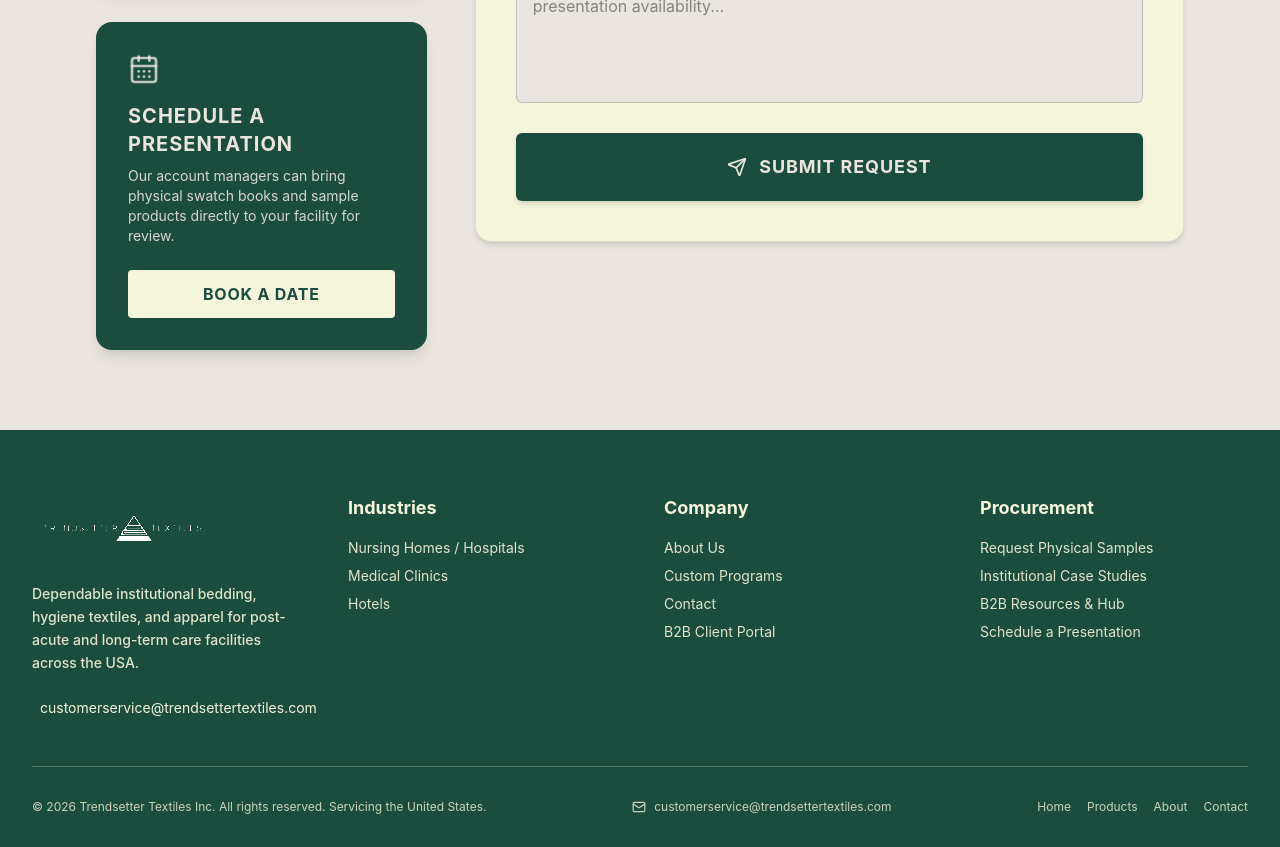
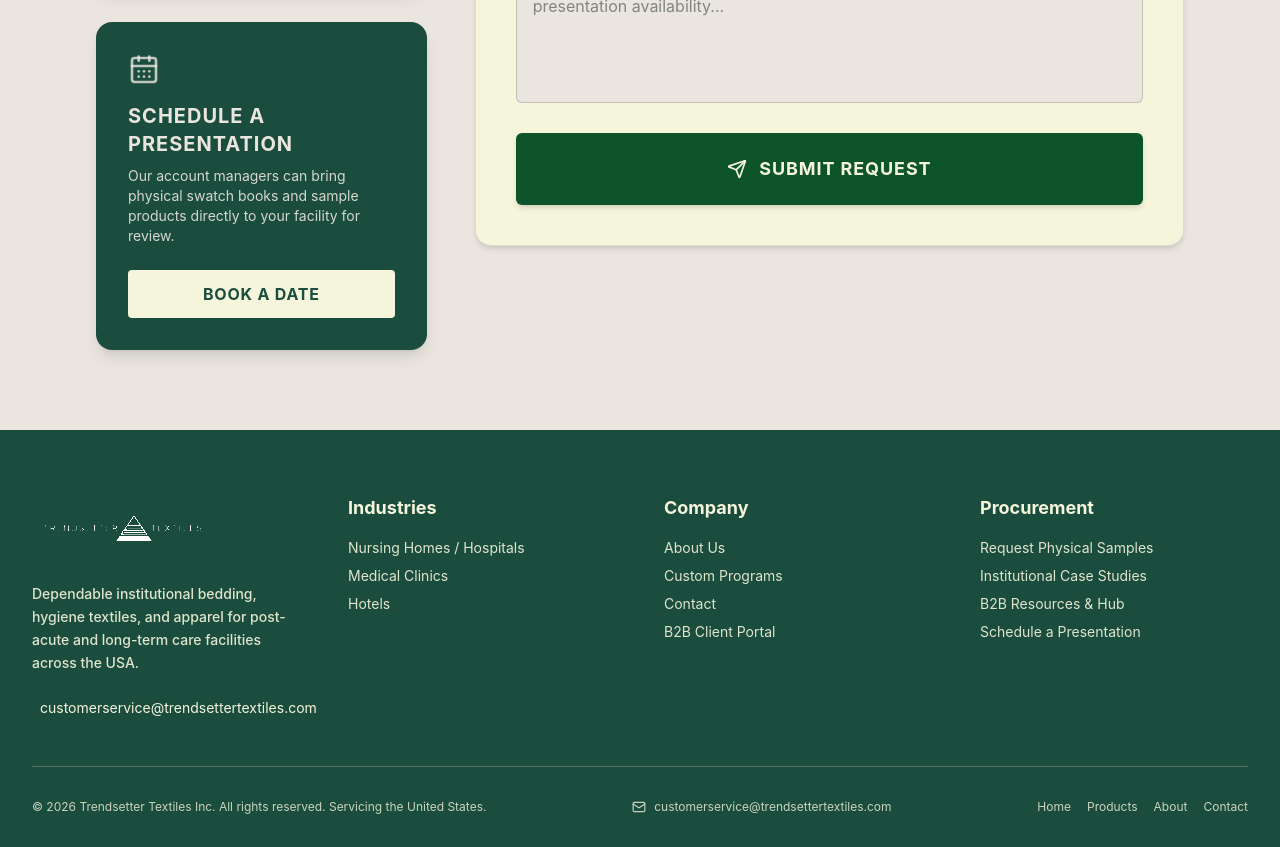
Before and after one commit to numBerNiko/Trendsetter-dev, a React (Vite) app: page /contact in a window 1280 px wide. Shown: the part 980-1827 px from the top of the page. Built offline with nearby package versions, Linux system fonts and the light colour scheme.

Commit message:
style: unify contact page scheduling button hover states

```diff
--- a/src/pages/ContactPage.jsx
+++ b/src/pages/ContactPage.jsx
@@ -108,7 +108,14 @@ export default function ContactPage() {
                   <textarea rows="5" className="w-full px-4 py-3 bg-neutral-bg border border-slate/20 rounded-md focus:outline-none focus:ring-2 focus:ring-[var(--theme-color)] resize-none" placeholder="Please provide details about your institutional needs, estimated volumes, or presentation availability..."></textarea>
                 </div>
 
-                <button type="submit" className="w-full flex justify-center items-center gap-3 text-neutral-bg font-bold uppercase tracking-wider py-5 rounded-md text-lg hover:bg-slate transition-colors shadow-md" style={{ backgroundColor: region.theme.primaryBg }}>
+                <button
+                  type="submit"
+                  className={`w-full flex justify-center items-center gap-3 font-bold uppercase tracking-wider py-5 rounded-md text-lg shadow-md transition-all duration-300 ease-in-out border-2 ${
+                    region.phone.includes('+63')
+                      ? 'bg-yellow-600 text-white border-transparent hover:bg-transparent hover:border-yellow-600 hover:text-yellow-600'
+                      : 'bg-green-900 text-white border-transparent hover:bg-transparent hover:border-green-900 hover:text-green-900'
+                  }`}
+                >
                   <Send size={20} /> SUBMIT REQUEST
                 </button>
               </form>
```
